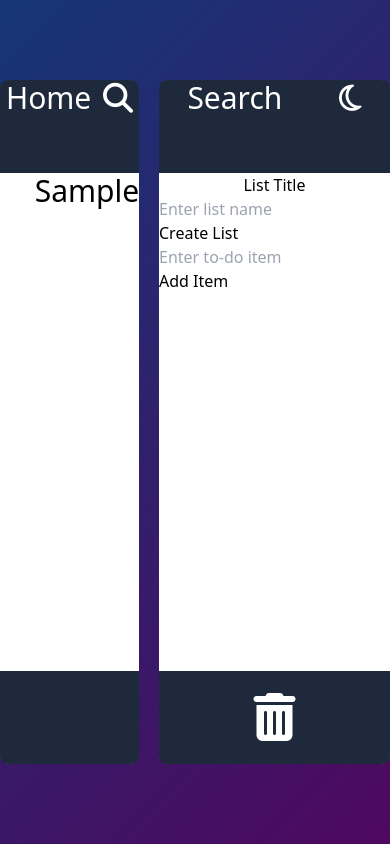
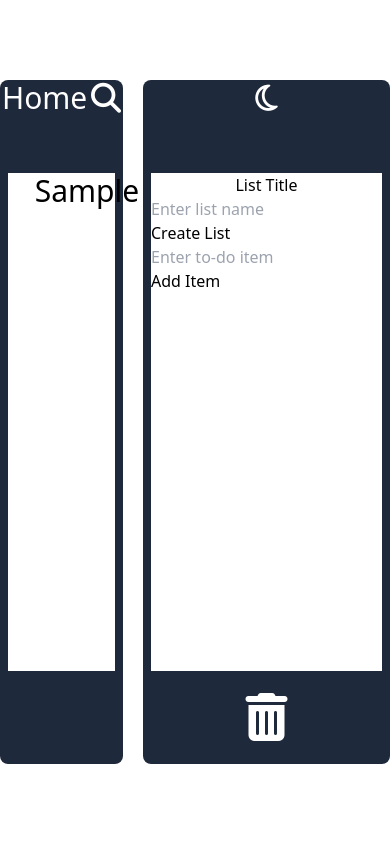
Before and after one commit to BryceColton/TodoListApp, a website: page index.html in a window 390 px wide. Both pictures are taken after typing "Sample" into the empty fields and a click on the button "Create List". Drawn offline with Linux system fonts and the light colour scheme.

Commit message:
Second of 10/4/2023

```diff
--- a/index.html
+++ b/index.html
@@ -8,43 +8,44 @@
     <link rel="stylesheet" href="https://cdnjs.cloudflare.com/ajax/libs/font-awesome/5.15.3/css/all.min.css">
     <link rel="stylesheet" href="output.css">
 </head>
-<body>
+<body class="bg-white dark:bg-black">
   <div class="mainContainer space-x-5">
     <div class="display todo-app">
-      <nav class=" text-3xl bg-slate-800 h-24 w-full flex justify-around rounded-t-lg text-white">
+      <nav class=" text-3xl bg-slate-800 h-24 w-full flex justify-around rounded-t-lg text-white dark:bg-white dark:text-black">
         <h1>Home</h1>
         <div><i class="fa-solid fa-magnifying-glass"></i></div>
       </nav>
-      <div class="lists text-3xl display3">
+      <div class="lists text-3xl display3 dark:text-white border-x-8 border-slate-800 dark:border-white">
         <!-- List of created lists goes here -->
       </div>
-      <div class=" text-3xl bg-slate-800 h-24 w-full flex justify-around rounded-b-lg text-white">
+      <div class=" text-3xl bg-slate-800 h-24 w-full flex justify-around rounded-b-lg text-white dark:bg-white dark:text-black">
       </div>
     </div>
     <div class="display todo-app">
 
-      <nav class=" text-3xl bg-slate-800 h-24 w-full flex justify-around rounded-t-lg text-white">
-        <h1>Search</h1>
-        <div><i class="fa-regular fa-moon"></i></div>
+      <nav class=" text-3xl bg-slate-800 h-24 w-full flex justify-around rounded-t-lg text-white dark:bg-white dark:text-black">
+        <div class="darkMode" id="moon">
+          <i  class="fa-regular fa-moon "></i>
+        </div>
       </nav>
-      <div class="display3">
-        <div class="list-content">
+      <div class="display3 border-x-8 border-slate-800 dark:border-white">
+        <div class="list-content dark:text-white">
           <h2>List Title</h2>
-          <ul class="list-content2">
+          <ul class="list-content2 dark:text-white">
             <!-- To-do items go here -->
           </ul>
         </div>
-        <div class="list-controls">
+        <div class="list-controls dark:text-white">
             <input type="text" id="new-list-name" placeholder="Enter list name">
             <button id="create-list">Create List</button>
         </div>
-          <div>
+          <div class="dark:text-white">
             <!-- Existing input field and create button for creating new lists -->
             <input type="text" id="new-item-text" placeholder="Enter to-do item">
             <button id="add-item">Add Item</button>
           </div>
         </div>
-        <div class=" text-5xl bg-slate-800 h-24 w-full flex items-center justify-around rounded-b-lg text-white">
+        <div class=" text-5xl bg-slate-800 h-24 w-full flex items-center justify-around rounded-b-lg text-white dark:bg-white dark:text-black">
           <i class="fa-solid fa-trash-can"></i>
         </div>
       </div>
--- a/input.css
+++ b/input.css
@@ -17,18 +17,14 @@ body {
 .mainContainer {
     width: 100%;
     height: 100vh;
-    background: linear-gradient(135deg, #153677, #4e085f);
-    /* padding: 10px; */
     display: flex;
     justify-content: center;
-
 
 }
 
 .todo-app {
     width: 100%;
     max-width: 540px;
-    background: #fff;
     margin-top: 5rem;
     margin-bottom: 5rem;
     border-radius:10px
--- a/list.js
+++ b/list.js
@@ -68,6 +68,13 @@ function addTodoItem(listIndex, itemText) {
   saveListsToLocalStorage();
 }
 
+function dark() {
+  let moon = document.querySelector("fa-regular fa-moon")
+  moon.addEventListener("click", function() {
+    moon.className = "dark"
+  })
+}
+
 
 
 // Event listener for creating a new list
@@ -95,24 +102,31 @@ function displayLists() {
         switchToList(index)
       })
 
+      const checkMarkIcon = document.createElement('i')
+      checkMarkIcon.className = 'fa-solid fa-square';
+      checkMarkIcon.addEventListener('click', () => {
+        checkMarkChecked(index);
+      })
+
+
       const removeListButton = document.createElement('i');
       removeListButton.className = "fa-solid fa-x delete"
 
-      removeListButton.addEventListener('click', () => {
+      removeListButton.addEventListener('toggle', () => {
         removeList(index);
       });
-      // const editButton = document.createElement('button');
-      // editButton.textContent = 'Edit';
-      // editButton.addEventListener('click', () => {
-      //   editItem(listIndex, index)
-      // });
 
-
-      // listElement.appendChild(editButton)
       listElement.appendChild(removeListButton);
       listsContainer.appendChild(listElement);
     });
   }
+
+
+function checkMarkChecked(index) {
+    const checkMarkIcon = document.querySelector('fa-solid fa-square');
+    const checked = checkMarkIcon.classList.add("fa-solid fa-square-check")
+}
+
 
 
   function editItem(listIndex, itemIndex) {
@@ -135,11 +149,6 @@ function displayLists() {
       }
     });
 
-    // editInput.addEventListener('blur', () => {
-    //   selectedList.items[itemIndex] = editInput.value;
-    //   displayList(listIndex);
-    //   saveListsToLocalStorage();
-    // });
   }
 
 
@@ -185,3 +194,13 @@ function displayLists() {
   if (lists.length > 0) {
     displayList(0);
   }
+
+
+  function toggleDarkMode() {
+    const htmlID = document.documentElement;
+    htmlID.classList.toggle('dark');
+    console.log('Dark mode clicked')
+  }
+
+  const moon = document.getElementById("moon")
+  moon.addEventListener("click", toggleDarkMode);
--- a/tailwind.config.js
+++ b/tailwind.config.js
@@ -1,7 +1,9 @@
 /** @type {import('tailwindcss').Config} */
 module.exports = {
+  darkMode: 'class',
   content: ["./src/*.{html,js}",
             "./index.html"
+
 ],
   theme: {
     extend: {},
```
Also changed, not shown: output.css.
